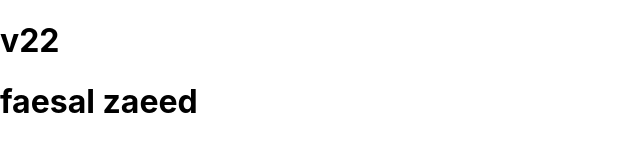
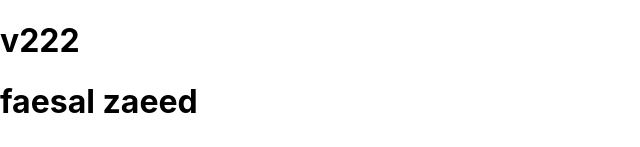
Before and after one commit to D-kinshy/react-tesr-1, a React (Create React App) app: page / in a window 1280 px wide. Shown: the top 147 px of the page, without its empty margins (0-640 px from the left). Built offline with nearby package versions, Linux system fonts and the light colour scheme.

Commit message:
edit appjs2

```diff
--- a/src/App.js
+++ b/src/App.js
@@ -2,7 +2,7 @@
 function App() {
   return (
       <>
-            <h1>v22</h1>
+            <h1>v222</h1>
             <h1>faesal zaeed</h1>
             <h1>MR.Code</h1>
 
```
